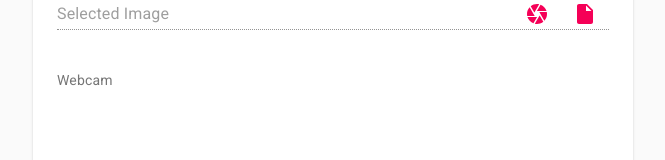
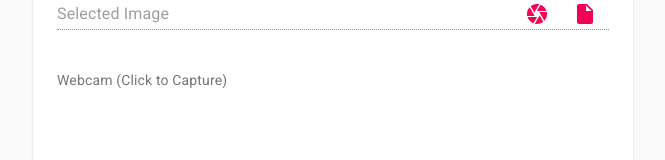
Before and after one commit to senior-project-spai/image-input-react, a React (Create React App) app: page / in a window 1280 px wide. Both pictures are taken after a click on the button 844 px from the left and 245 px from the top of the page. Shown: the part 232-392 px from the top of the page, without its empty margins (307-972 px from the left). Built offline with nearby package versions, Linux system fonts and the light colour scheme; no server answers.

Commit message:
feat: add description to Webcam

```diff
--- a/src/components/imageUploadForm/index.js
+++ b/src/components/imageUploadForm/index.js
@@ -143,7 +143,7 @@ export default function ImageUploadForm(props) {
       {isShowWebcam && (
         <Box marginTop={4}>
           <Typography variant="body2" color="textSecondary">
-            Webcam
+            Webcam (Click to Capture)
           </Typography>
           <Webcam
             ref={webcamRef}
```
